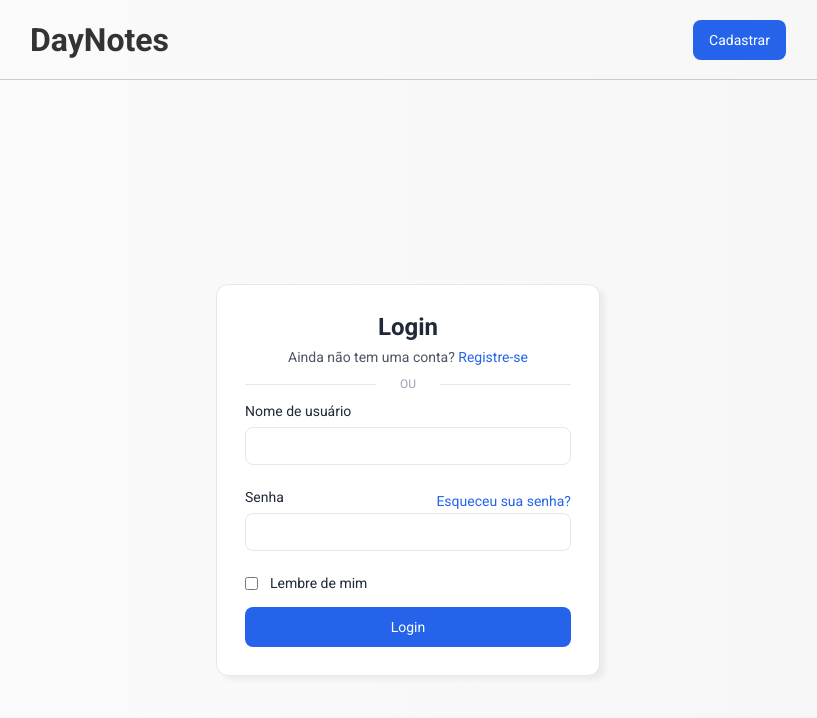
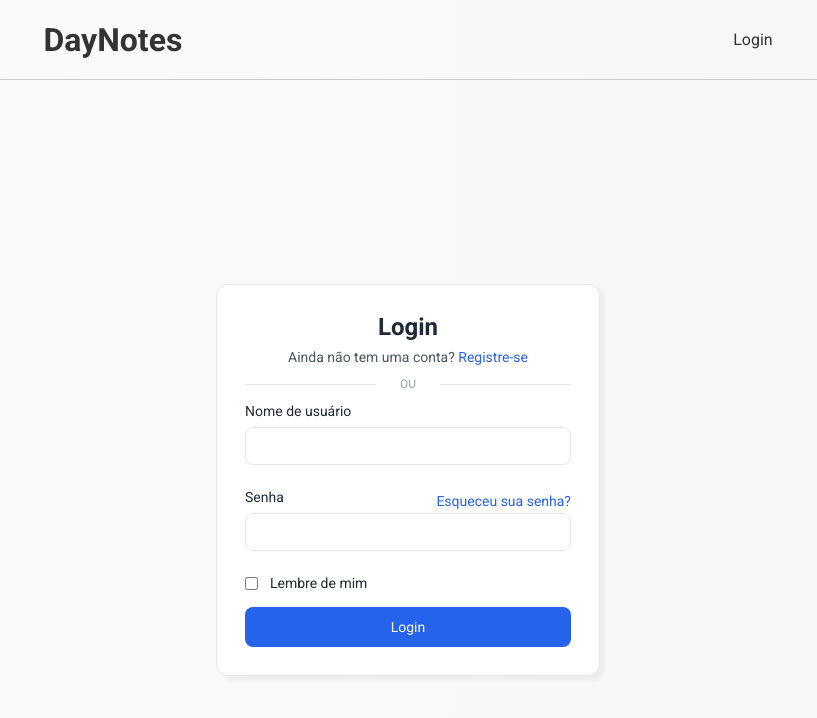
Before and after one commit to EmersonSinezio/DayNotes, a React (Create React App) app in the folder front/: page /login in a window 1280 px wide. Shown: the top 718 px of the page, without its empty margins (232-1049 px from the left). Built offline with nearby package versions, Linux system fonts and the light colour scheme.

Commit message:
Revert "✨ style: ajuste header"
This reverts commit 493beda128244e23139ca061824671e5a68a4d9e.

```diff
--- a/front/src/components/Header/index.jsx
+++ b/front/src/components/Header/index.jsx
@@ -6,7 +6,6 @@ import { useState } from "react";
 const Header = ({ logout }) => {
   const [logged, setLogged] = useState(false);
   const [showMenu, setShowMenu] = useState(false);
-  const [changeBtn, setChangeBtn] = useState(false);
   const navigate = useNavigate();
 
   useEffect(() => {
@@ -22,15 +21,6 @@ const Header = ({ logout }) => {
     navigate("/login");
   };
 
-  const changeButton = () => {
-    setChangeBtn(!changeBtn);
-    if (changeBtn) {
-      navigate("/login");
-    } else {
-      navigate("/register");
-    }
-  };
-
   return (
     <div className="header">
       <Link to="/">
@@ -38,25 +28,11 @@ const Header = ({ logout }) => {
       </Link>
       <div className="profile" onClick={() => setShowMenu(!showMenu)}>
         {logged ? (
-          <p>{JSON.parse(localStorage.getItem("user")).username}</p>
-        ) : null}
-        {logged ? (
           <img src="/assets/icon.jpg" alt="" className="icon" />
-        ) : changeBtn ? (
-          <button className="profile_btn" onClick={() => changeButton()}>
-            Entrar
-          </button>
         ) : (
-          <button className="profile_btn" onClick={() => changeButton()}>
-            Cadastrar
-          </button>
+          <Link to="/login">Login</Link>
         )}
-
-        <div
-          className={
-            logged ? (showMenu ? "menu-open" : "menu-close") : "menu-close"
-          }
-        >
+        <div className={showMenu ? "menu-open" : "menu-close"}>
           <ul className="menu">
             <li>em breve</li>
             <li onClick={handleLogout}>Encerrar sessão</li>{" "}
--- a/front/src/components/Header/styles/header_styles.css
+++ b/front/src/components/Header/styles/header_styles.css
@@ -22,12 +22,6 @@
 .profile .icon {
   height: 80%;
   border-radius: 50%;
-  cursor: pointer;
-  filter: drop-shadow(0px 4px 4px rgba(0, 0, 0, 0.25));
-}
-.profile p {
-  margin-right: 1rem;
-  font-size: 1rem;
   cursor: pointer;
   filter: drop-shadow(0px 4px 4px rgba(0, 0, 0, 0.25));
 }
@@ -70,23 +64,3 @@
   border-color: #333;
   transition: border 0.5s;
 }
-
-.profile_btn {
-  width: 100%;
-  padding: 0.75rem 1rem;
-  display: flex;
-  justify-content: center;
-  align-items: center;
-  font-size: 0.875rem;
-  font-weight: 500;
-  border: none;
-  border-radius: 0.5rem;
-  background: #2563eb;
-  color: #ffffff;
-  cursor: pointer;
-  transition: background 0.2s ease;
-}
-.profile_btn:hover {
-  background: #1e40af;
-  cursor: pointer;
-}
```
